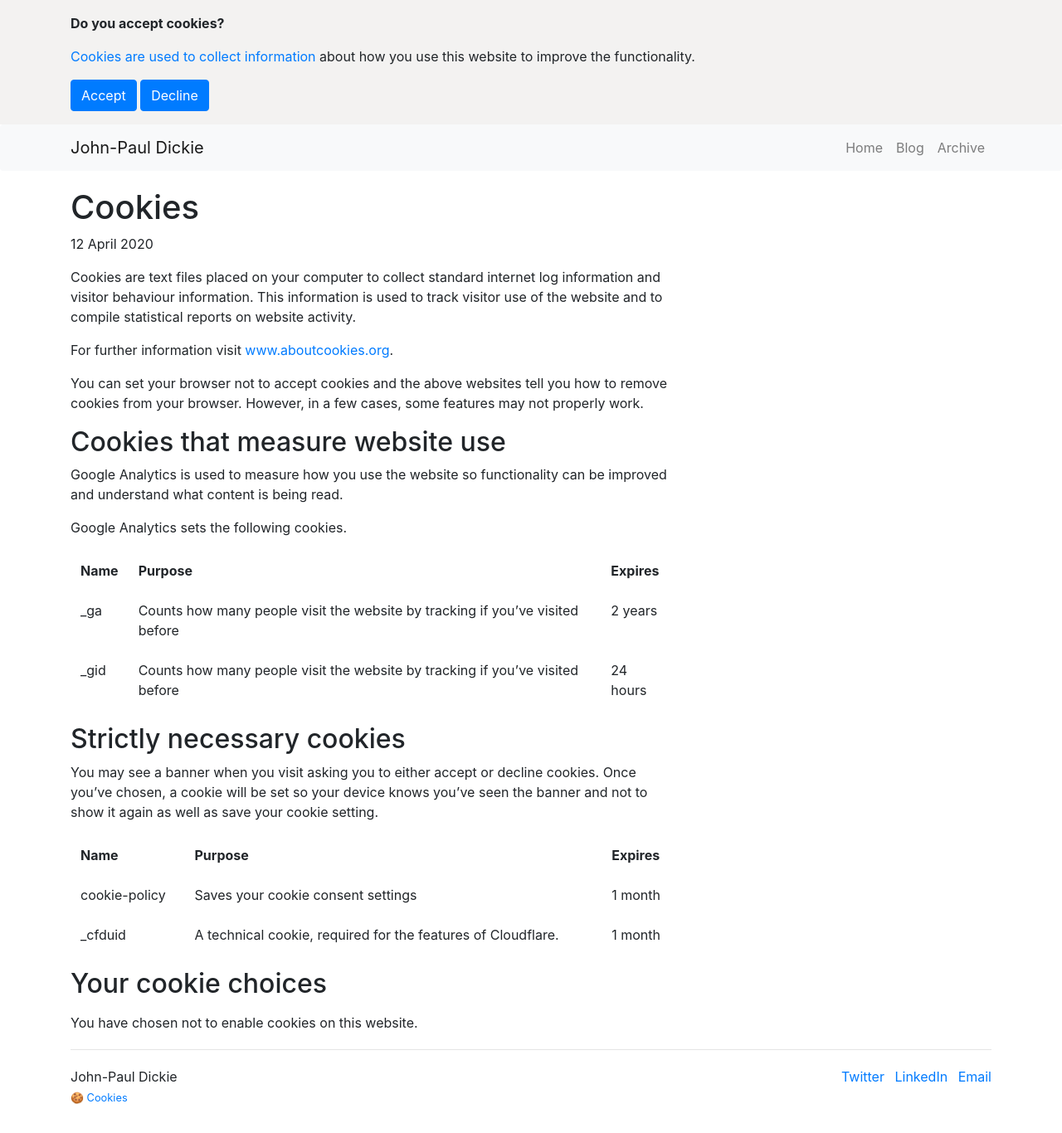
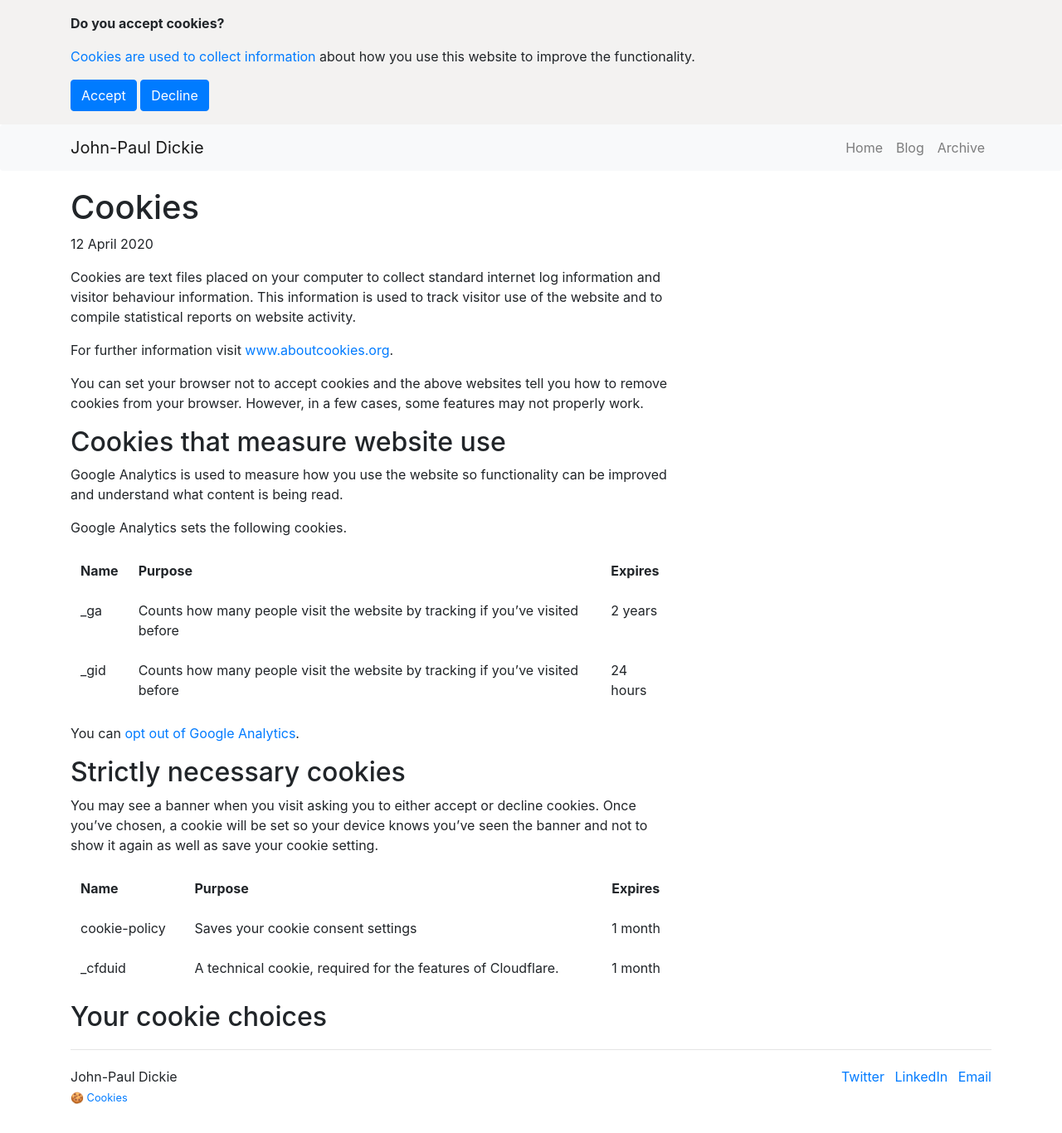
Before and after one commit to johnpauldickie/johnpauldickie.github.io, a Jekyll site: the page built from cookies.md, in a window 1280 px wide. Shown: the whole page at 83% size. Built offline with Jekyll 4.4.1, drawn with Linux system fonts in a browser that asks for light colours.

Commit message:
Update how users can-opt out.

```diff
--- a/_includes/cookies/cookie-change.html
+++ b/_includes/cookies/cookie-change.html
@@ -1,6 +1,4 @@
-<span id="cookies-exist" style="display: none;">You have enabled cookies on this website. You can <a href="javascript:gaOptout()">delete measurement cookies</a>.</span>
-
-<span id="cookies-essential" style="display: none;">You have chosen not to enable measurement cookies on this website.</span>
+<span id="cookies-exist" style="display: none;">You have enabled cookies on this website. You can <a href="https://tools.google.com/dlpage/gaoptout">opt-out of Google Analytics</a>.</span>
 
 <span id="cookies-none" style="display: none;">You have chosen not to enable cookies on this website.</span>
 
--- a/cookies.md
+++ b/cookies.md
@@ -44,6 +44,8 @@
   </tbody>
 </table>
 
+You can [opt out of Google Analytics](https://tools.google.com/dlpage/gaoptout).
+
 ## Strictly necessary cookies
 
 You may see a banner when you visit asking you to either accept or decline cookies. Once you've chosen, a cookie will be set so your device knows you've seen the banner and not to show it again as well as save your cookie setting.
```
Also changed, not shown: other parts of _includes/cookies/cookie-change.html (+2 -2 lines).
